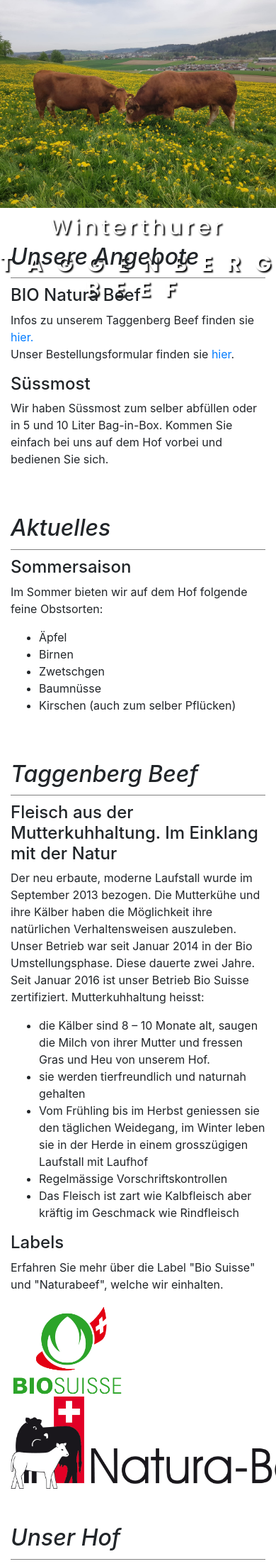
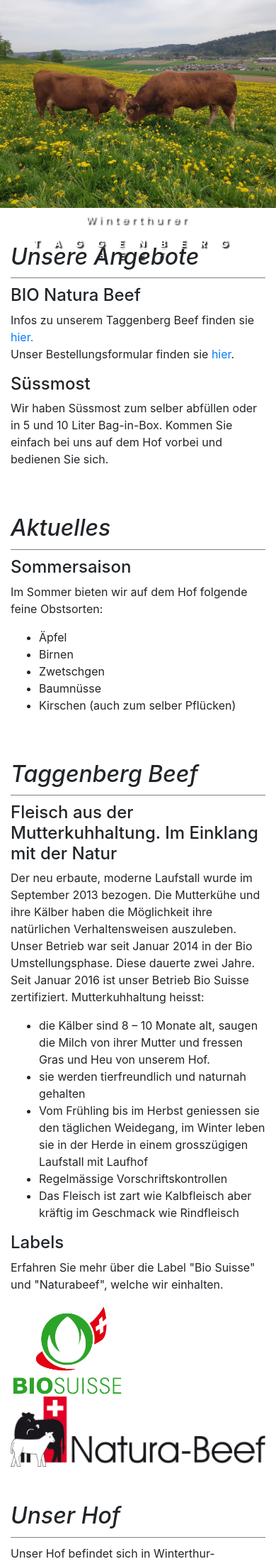
Before and after one commit to Kubli/taggi, a PHP site: template templates/index.twig in a window 390 px wide; the page is wider, and only the part inside the window is pictured. Shown: the top 2204 px of that part at 71% size. Run offline with PHP 8.4, Linux system fonts and the light colour scheme; the template is opened without the code that fills it, so the values that code supplies are empty; some libraries are stand-ins or nearby versions.

Commit message:
fix label on mobile, fix header text mobile

```diff
--- a/templates/index.twig
+++ b/templates/index.twig
@@ -215,7 +215,7 @@
         <h2>Unser Hof</h2>
         <p>Unser Hof befindet sich in Winterthur-Wülflingen oder genauer gesagt auf dem Taggenberg. Seit 1900 ist es ein Bauernhof in Besitz der Stadt Winterthur. Seit 1950 pachtet die Familie Moser den Bauernhof,
 		der seit 2013 einen neuen Laufstall erhalten hat und damit den Beginn der Umstellung auf Bio-Fleisch eingeleitet hat. Seit 5 Jahren ist der Betrieb Bio-Suisse zertifiziert. Kommen Sie jederzeit vorbei wenn Sie sich näher interessieren.</p>
-        <div id="gallery-hof" class="carousel slide d-none d-md-block" data-interval="false" data-ride="carousel">
+        <div id="gallery-hof" class="carousel slide d-md-block" data-interval="false" data-ride="carousel">
             <ol class="carousel-indicators">
                 <li data-target="#gallery-hof" data-slide-to="0" class="active"></li>
                 <li data-target="#gallery-hof" data-slide-to="1"></li>
--- a/web/assets/css/main.css
+++ b/web/assets/css/main.css
@@ -32,6 +32,7 @@ html {
 
 .label img{
 	max-height: 130px;
+	max-width: 100%
 }
 
 #entry-image img {
@@ -256,3 +257,11 @@ article:last-child {
 
 
 }
+
+@media (max-width: 460px) {
+    h1 {
+        font-size: 14px;
+    }
+
+
+}
```
